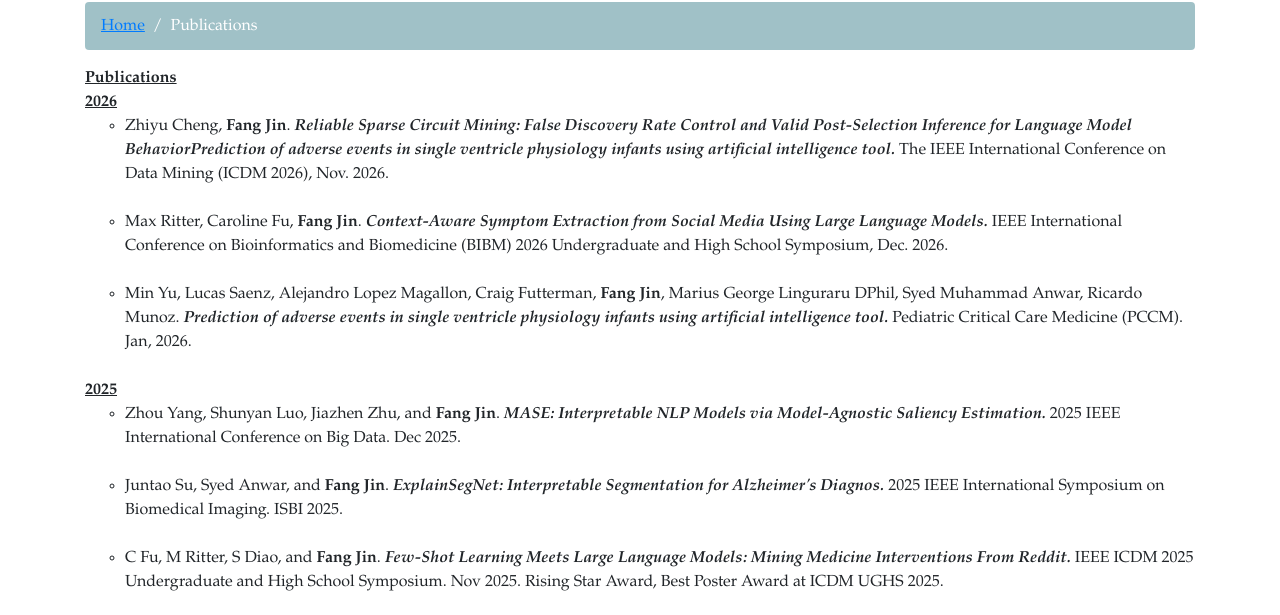
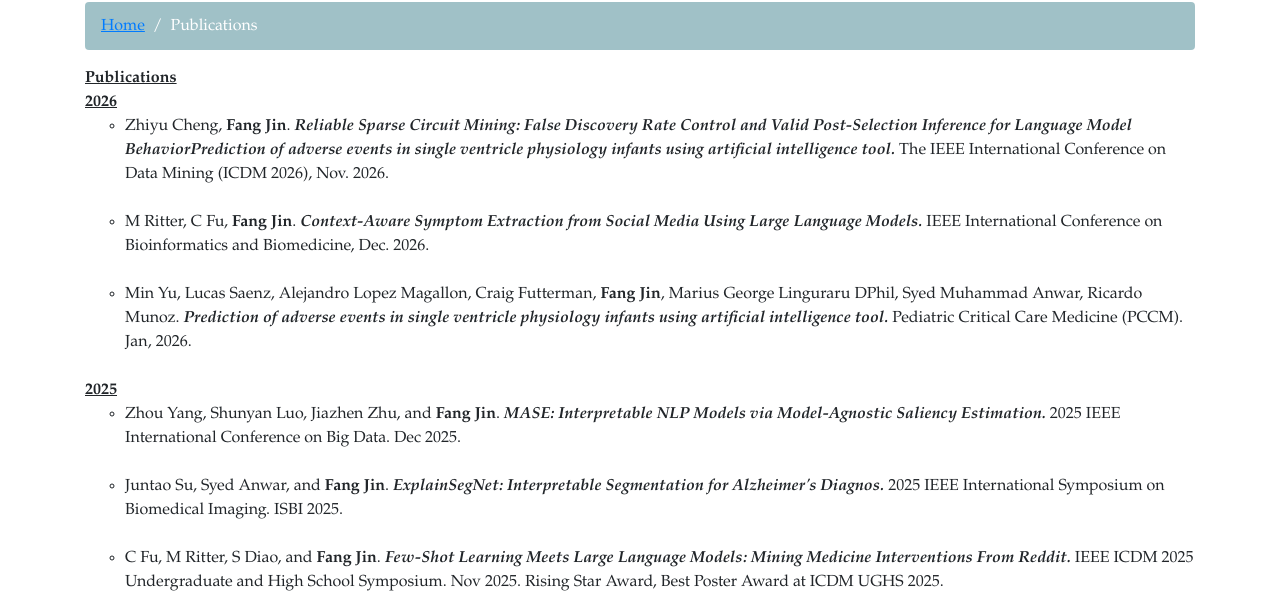
Before and after one commit to fangjin/fangjin.github.io, a website: page publications.html in a window 1280 px wide. Shown: the part 147-762 px from the top of the page. Drawn offline with Linux system fonts and the light colour scheme.

Commit message:
add new publications.

```diff
--- a/publications.html
+++ b/publications.html
@@ -115,9 +115,9 @@
 									The IEEE International Conference on Data Mining (ICDM 2026), Nov. 2026.
 								</li>
 								<br>
-								<li>Max Ritter, Caroline Fu, <b>Fang Jin</b>.
+								<li>M Ritter, C Fu, <b>Fang Jin</b>.
 								<b><i>Context-Aware Symptom Extraction from Social Media Using Large Language Models. </i></b>
-									IEEE International Conference on Bioinformatics and Biomedicine (BIBM) 2026 Undergraduate and High School Symposium, Dec. 2026.
+									IEEE International Conference on Bioinformatics and Biomedicine, Dec. 2026.
 								</li>
 								<br>
 								<li>Min Yu, Lucas Saenz, Alejandro Lopez Magallon, Craig Futterman, <b>Fang Jin</b>, Marius George Linguraru DPhil, Syed Muhammad Anwar, Ricardo Munoz.
```
